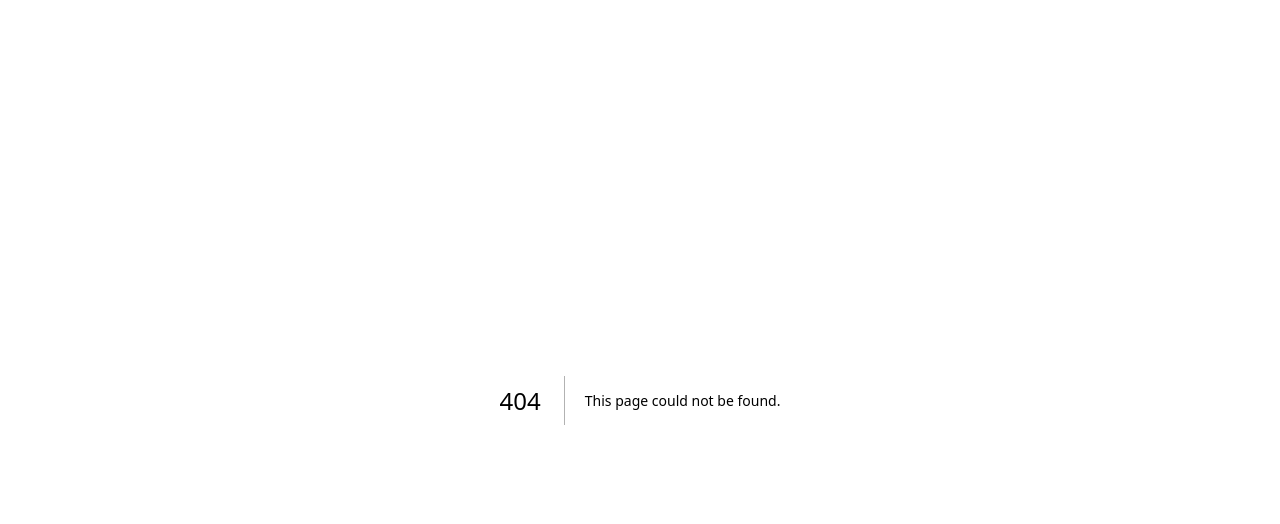
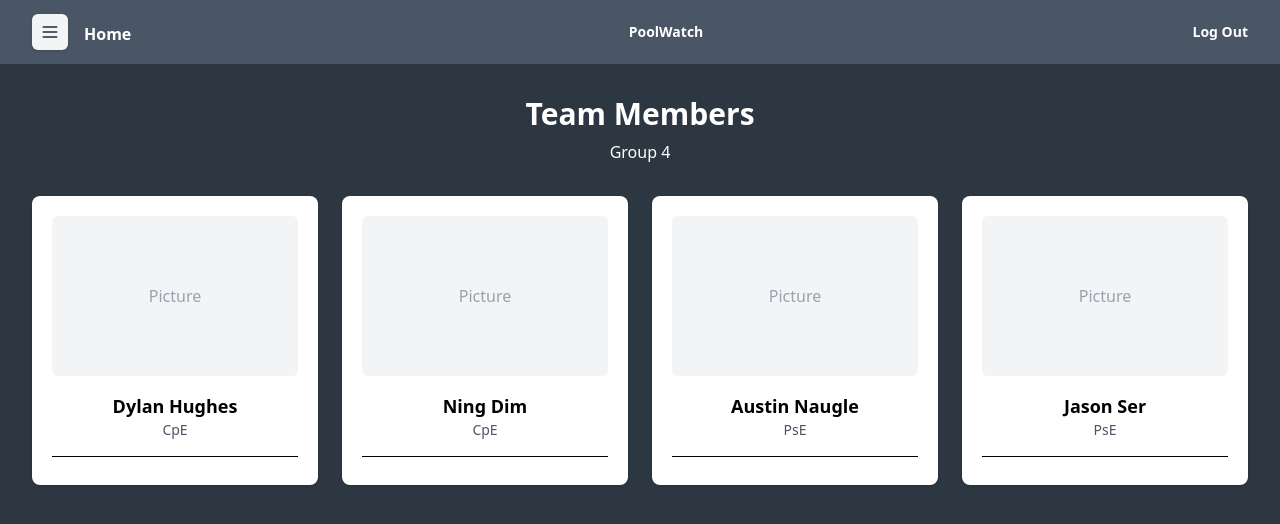
Before and after one commit to Mudrock1776/PoolWatch, a Next.js app in the folder src/client/: page /main/AboutUs in a window 1280 px wide. Before the commit this address had no page. Shown: the top 524 px of the page. Built offline with nearby package versions, Linux system fonts and the light colour scheme; no server answers; sample sign-in values are in the browser's storage.

Commit message:
Add files via upload

```diff
--- /dev/null
+++ b/src/client/app/main/AboutUs/page.tsx
@@ -0,0 +1,53 @@
+'use client';
+
+import { useState } from 'react';
+import TopMenu from '../ui/TopMenu';
+import Sidebar from '../ui/Sidebar';
+
+export default function ContactsPage() {
+  const [sidebarOpen, setSidebarOpen] = useState(false);
+
+  const contacts = [
+    { id: 1, name: 'Dylan Hughes', role: 'CpE', },
+    { id: 2, name: 'Ning Dim', role: 'CpE', },
+    { id: 3, name: 'Austin Naugle', role: 'PsE', },
+    { id: 4, name: 'Jason Ser', role: 'PsE', },
+  ];
+
+  return (
+    <div className="min-h-screen flex">
+      <Sidebar open={sidebarOpen} />
+      <main className={`flex-1 transition-all duration-300 ${sidebarOpen ? 'ml-64' : 'ml-0'}`}>
+        <TopMenu onToggleSidebar={() => setSidebarOpen(prev=> !prev)} />
+        <section className="px-5 py-6 md:px-8 md:py-8">
+          <h1 className="text-2xl md:text-3xl text-white text-center font-bold">Team Members</h1>
+          <p className="text-white text-center mt-2">Group 4</p>
+        </section>
+        <section className="px-5 pb-10 md:px-8">
+          <div className="grid grid-cols-1 sm:grid-cols-2 lg:grid-cols-3 xl:grid-cols-4 gap-5 md:gap-6">
+            {contacts.map((contact) => (
+              <article
+                key={contact.id}
+                className="bg-white rounded-lg shadow p-5 flex flex-col gap-4"
+              >
+                <div className="w-full h-40 rounded-md bg-gray-100 flex items-center justify-center">
+                  <span className="text-gray-400">Picture</span>
+                </div>
+                <div className="flex-1">
+                  <h2 className="text-lg text-center font-semibold">{contact.name}</h2>
+                  <p className="text-sm text-center text-gray-600">{contact.role}</p>
+                </div>
+                <div className="pt-2 border-t">
+                  <a
+                    className="text-sm text-blue-600 hover:underline break-all"
+                  >
+                  </a>
+                </div>
+              </article>
+            ))}
+          </div>
+        </section>
+      </main>
+    </div>
+  );
+}
```
